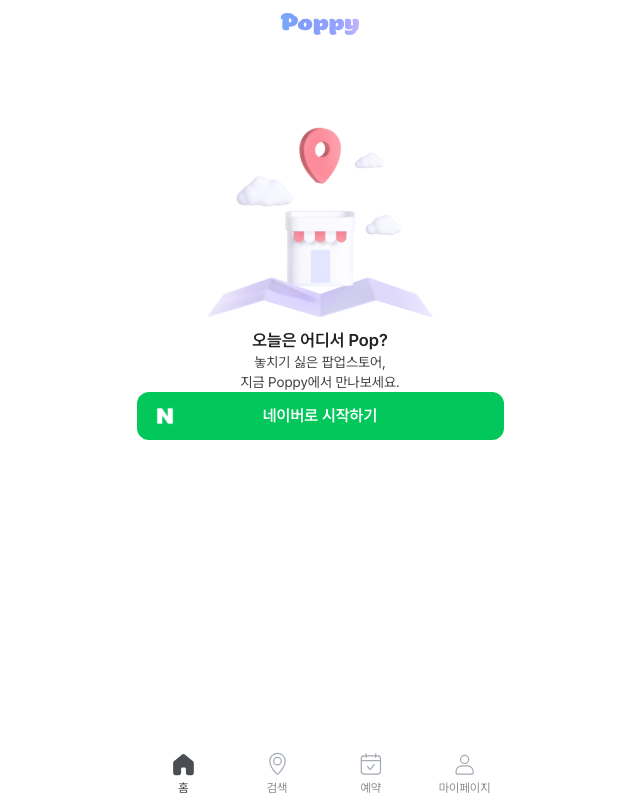
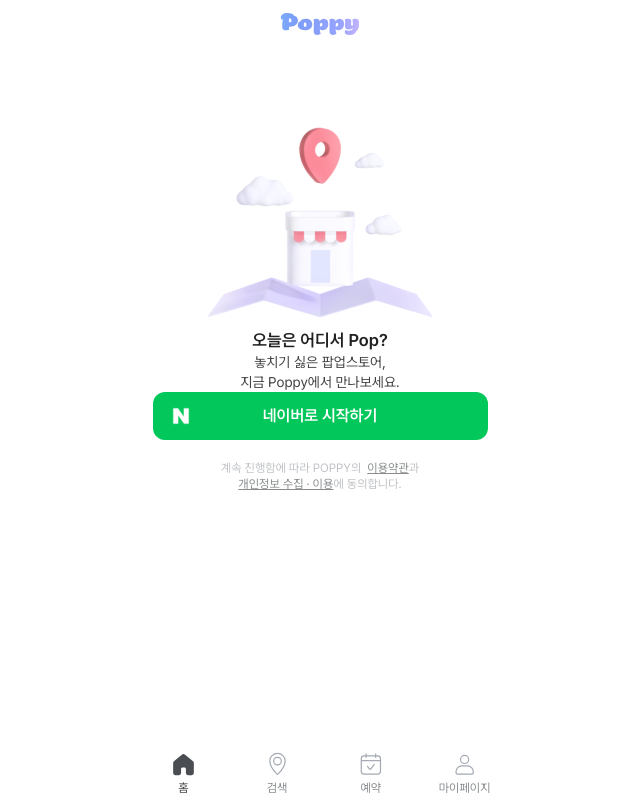
Before and after one commit to elfinana/poppy-fe, a Next.js app in the folder apps/web/: page /login in a window 1280 px wide. Shown: the whole page, without its empty margins (320-960 px from the left). Built offline with nearby package versions, Linux system fonts and the light colour scheme.

Commit message:
middle commit

```diff
--- a/apps/web/app/login/page.tsx
+++ b/apps/web/app/login/page.tsx
@@ -1,15 +1,19 @@
+'use client';
+
 import Image from 'next/image';
 
 export default function page() {
   return (
-    <div className="flex flex-col items-center w-full">
+    <div className="flex flex-col items-center w-full h-full">
       {/* header logo */}
       <header className="w-full flex h-[48px] mb-[40px] items-center justify-center">
         <Image width={80} height={24} src="/login/img-login-logo.svg" alt="login-logo" />
       </header>
 
       {/* market img */}
-      <div className="mb-">
+      <div className="flex flex-col items-center justify-between w-full h-full">
+        <div>
+          <div className="">
             <Image width={240} height={240} src="/login/img-login-1.svg" alt="login-img" />
           </div>
 
@@ -19,9 +23,14 @@
             <br />
             지금 Poppy에서 만나보세요.
           </p>
+        </div>
 
-      <div className="w-full">
-        <button type="button" className="w-full h-[48px] rounded-xl bg-green relative">
+        <div className=" mb-[64px] w-full">
+          <div className="w-full px-[16px]">
+            <button
+              type="button"
+              className="w-full h-[48px] rounded-xl bg-green relative"
+              onClick={() => alert('Button clicked!')}>
               <Image
                 className="absolute top-[4px] left-[8px] "
                 width={40}
@@ -32,6 +41,20 @@
               <span className="text-white text-h3">네이버로 시작하기</span>
             </button>
           </div>
+
+          <div className="text-center mt-[20px] text-gray-300 text-c2 ">
+            계속 진행함에 따라 POPPY의 &nbsp;
+            <a className="text-gray-500 underline" href="">
+              이용약관
+            </a>
+            과<br />
+            <a className="text-gray-500 underline" href="">
+              개인정보 수집 · 이용
+            </a>
+            에 동의합니다.
+          </div>
+        </div>
+      </div>
     </div>
   );
 }
```
Lines whose indentation alone changed are shown as unchanged.
